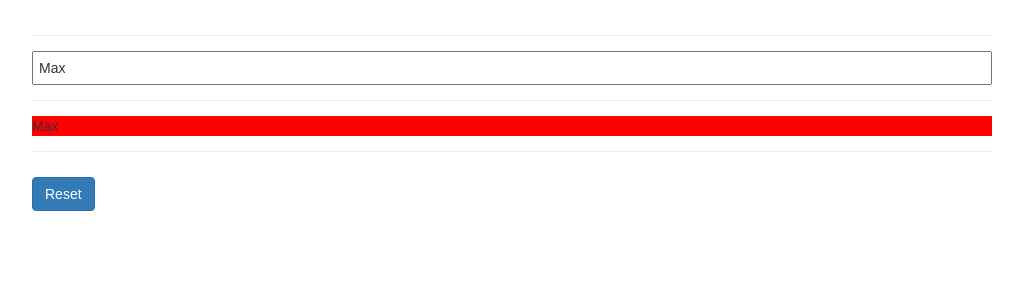
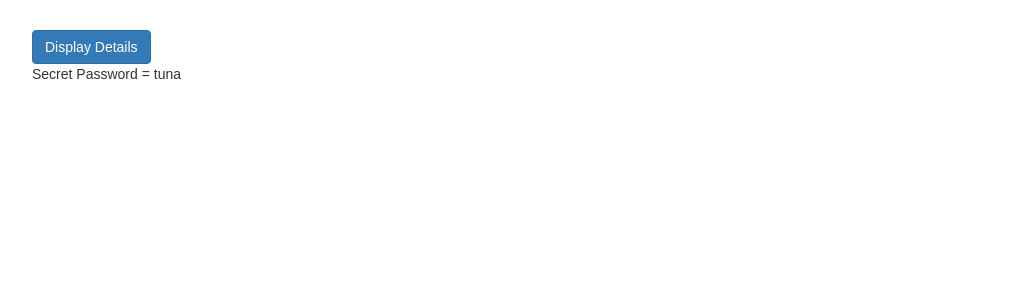
Before and after one commit to harikrishnan-sr/Angular-Max, an Angular app: page / in a window 1280 px wide. Shown: the top 300 px of the page, without its empty margins (128-1151 px from the left). Built offline with nearby package versions, Linux system fonts and the light colour scheme.

Commit message:
3 files modified

```diff
--- a/src/app/app.component.css
+++ b/src/app/app.component.css
@@ -1,3 +1,3 @@
-.online {
+.txt-white {
   color: white;
 }
--- a/src/app/app.component.html
+++ b/src/app/app.component.html
@@ -1,21 +1,13 @@
-<hr />
-<input type="text" [(ngModel)]="username" name="username" />
-<hr />
-<p
-  *ngIf="username; else nouser"
-  [ngStyle]="{ 'background-color': getColor() }"
-  [ngClass]="{ online: username === 'online' }"
->
-  {{ username }}
-</p>
-<ng-template #nouser>
-  <p>no user</p>
-</ng-template>
-<hr />
-<button
-  class="btn btn-primary"
-  (click)="onReset($event)"
-  [disabled]="!username"
->
-  Reset
+<button (click)="toggleSecretPassword()" class="btn btn-primary">
+  Display Details
 </button>
+<p *ngIf="showPassword">Secret Password = tuna</p>
+<div>
+  <p
+    *ngFor="let log of toggleLog; let i = index"
+    [ngStyle]="{ 'background-color': log.count > 5 ? 'blue' : 'white' }"
+    [ngClass]="{ 'txt-white': log.count > 5 }"
+  >
+    {{ log.count }}.{{ log.timestamp }}
+  </p>
+</div>
--- a/src/app/app.component.ts
+++ b/src/app/app.component.ts
@@ -6,13 +6,14 @@ import { Component } from '@angular/core';
   styleUrls: ['./app.component.css'],
 })
 export class AppComponent {
-  username = 'Max';
+  showPassword = true;
+  toggleLog: { timestamp: Date; count: number }[] = [];
 
-  onReset(event: Event) {
-    this.username = '';
-  }
-
-  getColor() {
-    return this.username === 'online' ? 'green' : 'red';
+  toggleSecretPassword() {
+    this.showPassword = !this.showPassword;
+    this.toggleLog.push({
+      timestamp: new Date(),
+      count: this.toggleLog.length + 1,
+    });
   }
 }
```
